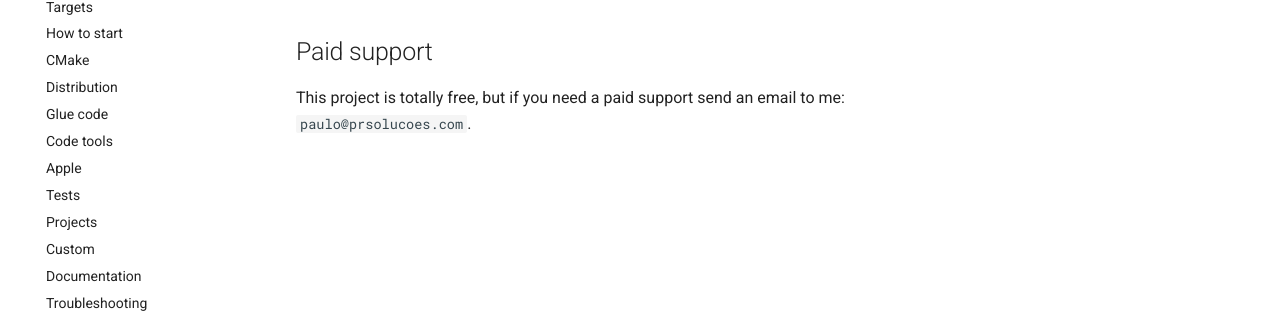
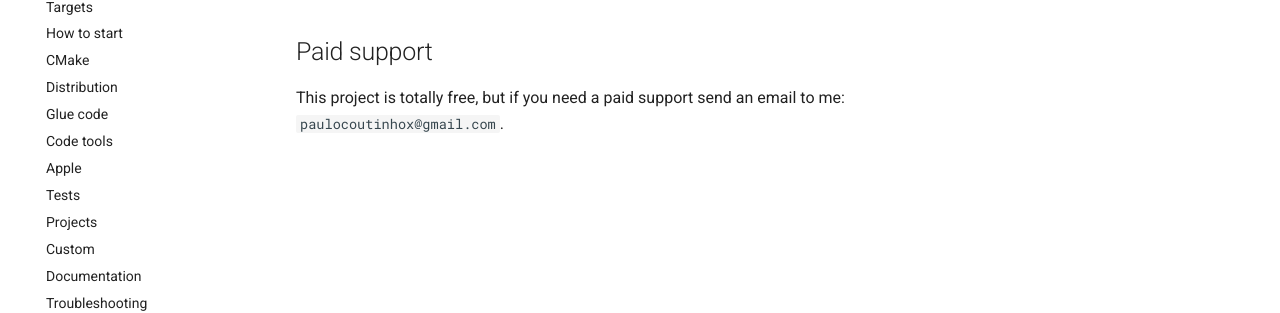
Before and after one commit to nativium/nativium, an MkDocs documentation site: the page built from docs/main/docs/support.md, in a window 1280 px wide. Shown: the part 320-633 px from the top of the page. Built offline with MkDocs 1.6.1 and Material for MkDocs 9.7.7, drawn with Linux system fonts in a browser that asks for light colours.

```diff
--- a/docs/main/docs/support.md
+++ b/docs/main/docs/support.md
@@ -8,4 +8,4 @@
 
 ## Paid support
 
-This project is totally free, but if you need a paid support send an email to me: `paulo@prsolucoes.com`.
+This project is totally free, but if you need a paid support send an email to me: `paulocoutinhox@gmail.com`.
```
Also changed, not shown: 1 other file.
